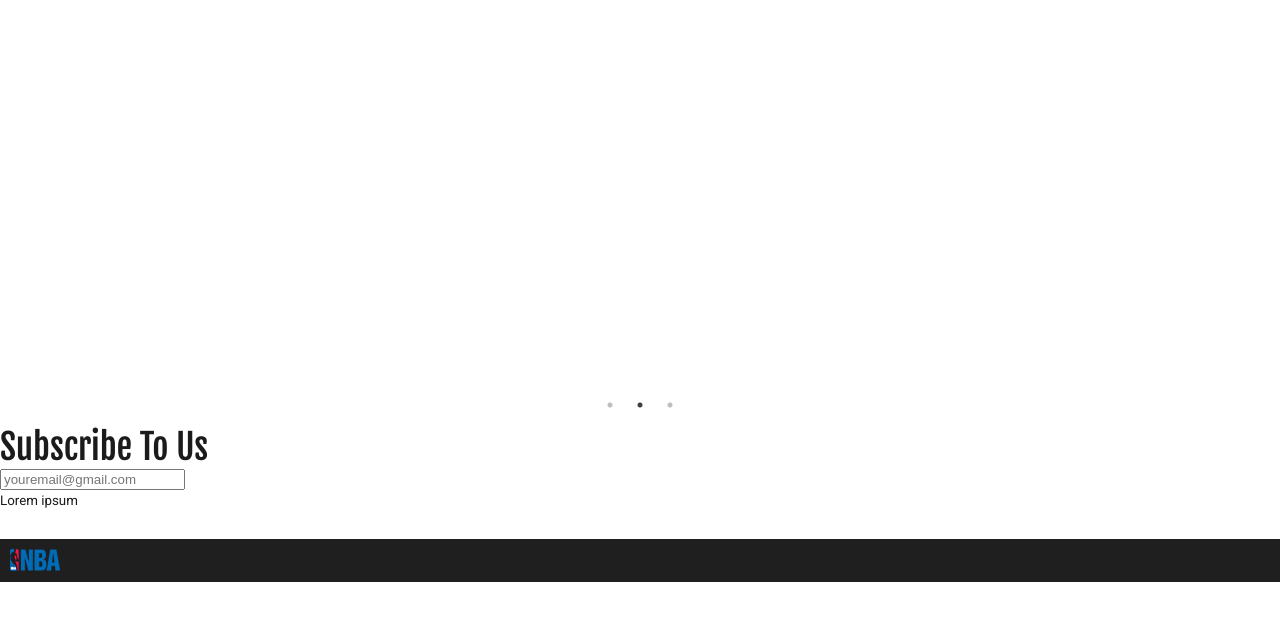
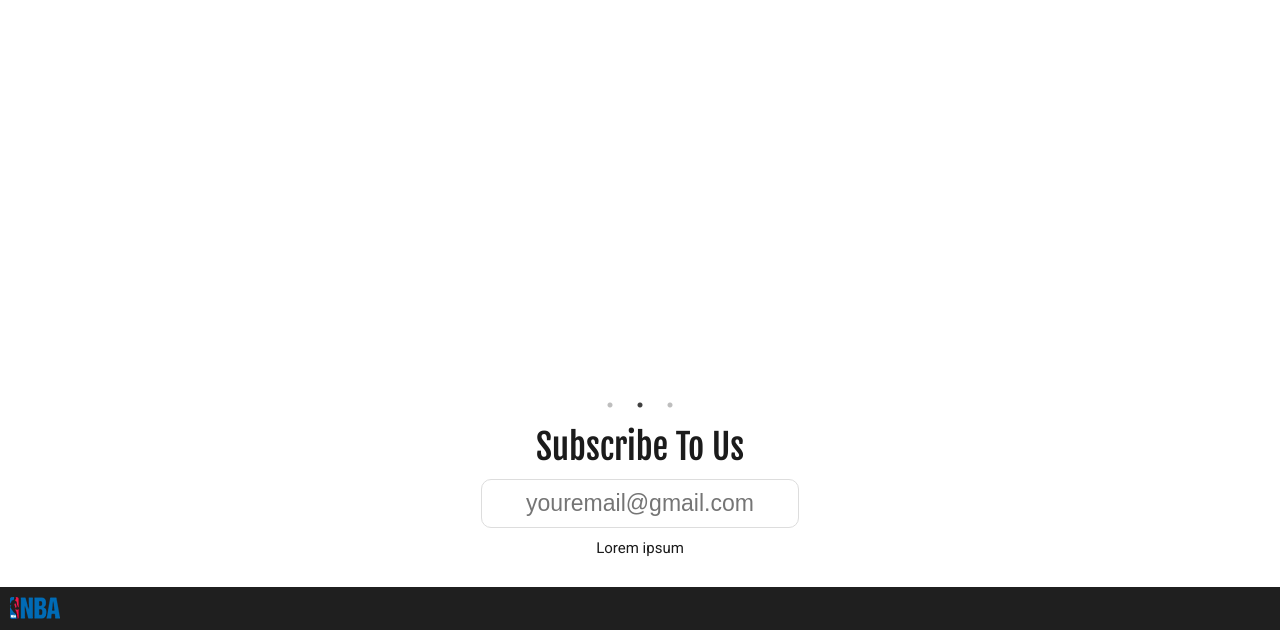
Before and after one commit to gavin771/nba-highlights, a React app: page / in a window 1280 px wide. Shown: the part 358-988 px from the top of the page. Before the commit the page ends 940 px from the top, so only its background shows below. Built offline with nearby package versions, Linux system fonts and the light colour scheme; data requests are answered from the project's data file.

Commit message:
added styles for subbscription section

```diff
--- a/public/css/style.css
+++ b/public/css/style.css
@@ -91,6 +91,37 @@ footer{
 }
 
 /** Subscribe**/
+.subscribe_panel{
+    text-align: center;
+    width: 350px;
+    margin: 0 auto;
+}
+
+.subscribe_panel h3{
+    font-family: 'Fjalla One';
+    font-size: 35px;
+    font-weight: 300;
+    margin-bottom: 0;
+}
+
+.subscribe_panel input {
+    border-radius: 10px;
+    border:1px solid #ddd;
+    text-align:center;
+    font-size:23px;
+    padding:10px;
+    margin:10px 0;
+}
+
+.subscribe_panel input:focus{
+    outline-width:0
+}
+
+.subscribe_panel small{
+    font-size:15px;
+    line-height:0px;
+}
+
 .subscribe_panel .error,
 .subscribe_panel .success
 {
```
